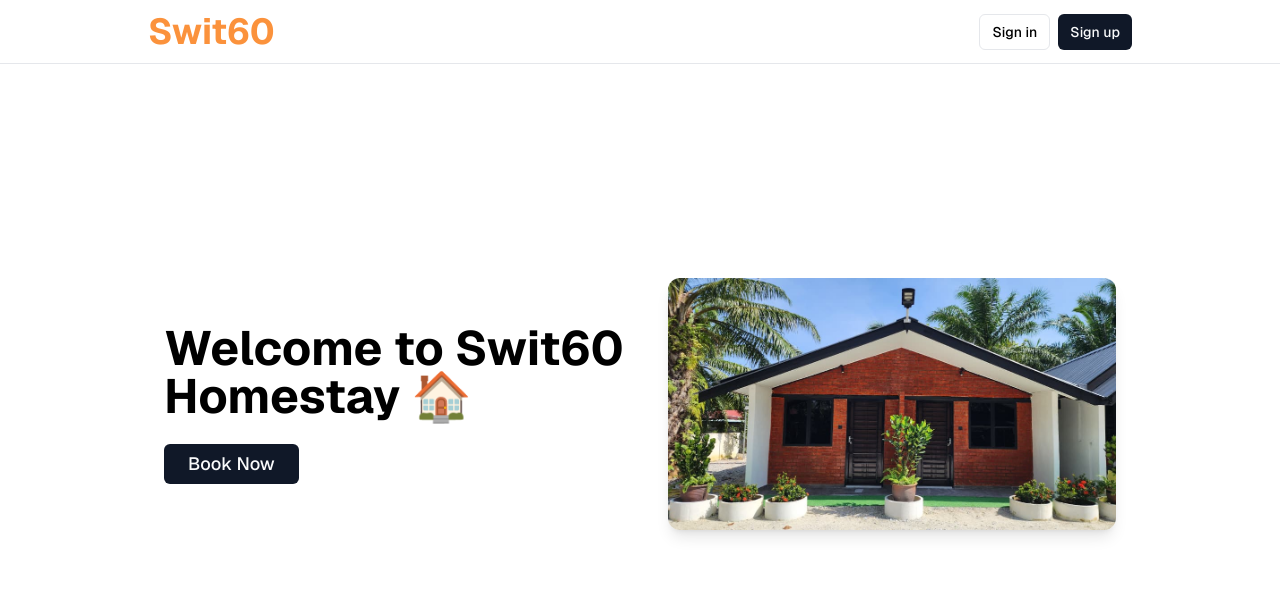
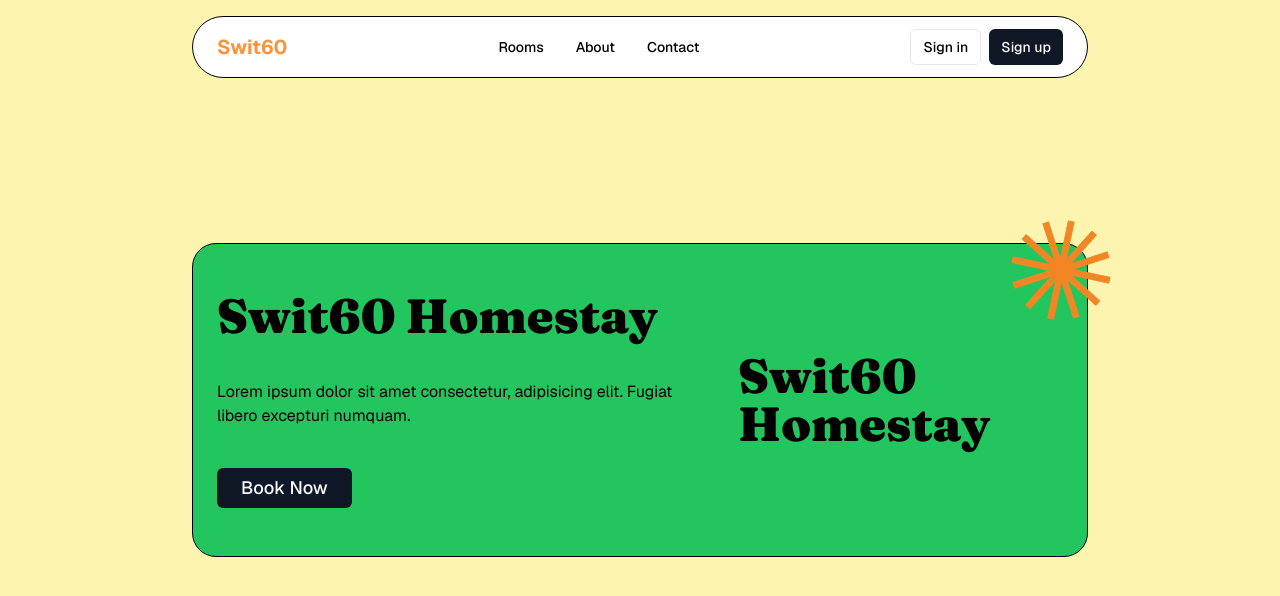
Before and after one commit to HarithHadi/homestay-app, a Next.js app: page / in a window 1280 px wide. Shown: the top 596 px of the page. Built offline with nearby package versions, Linux system fonts and the light colour scheme; no server answers.

Commit message:
Hero and layout change

```diff
--- a/app/globals.css
+++ b/app/globals.css
@@ -82,3 +82,9 @@
       @apply bg-background text-foreground;
     }
   }
+
+  @layer utilities {
+  .test {
+    @apply border border-red-500;
+  }
+}
--- a/app/layout.tsx
+++ b/app/layout.tsx
@@ -9,6 +9,7 @@ import { Geist } from "next/font/google";
 import { ThemeProvider } from "next-themes";
 import Link from "next/link";
 import "./globals.css"; // Import your global CSS
+import FloatingNavbar from "@/components/floating-navbar";
 
 const defaultUrl = process.env.VERCEL_URL
   ? `https://${process.env.VERCEL_URL}`
@@ -33,23 +34,10 @@ export default function RootLayout({
           enableSystem
           disableTransitionOnChange
         >
-          <main className="min-h-screen flex flex-col items-center">
+          <main className="flex flex-col items-center">
             <div className="flex-1 w-full flex flex-col items-center">
-              <nav className=" w-full flex justify-center border-b border-b-foreground/10 h-16">
-
-                <div className=" w-full max-w-5xl flex justify-between items-center p-3 px-5 text-sm">
-                  <Link href={"/"}>
-                    <h1 className="text-3xl md:text-4xl font-bold text-orange-400">Swit60</h1>
-                  </Link>
-                  <div className="flex gap-5 items-center font-semibold">
-                  </div>
-
-                  {!hasEnvVars ? <EnvVarWarning /> : <HeaderAuth />}
-                </div>
-              </nav>
-              <div className="flex flex-col max-w-5xl p-5">
+              <FloatingNavbar />
                 {children}
-              </div>
             </div>
           </main>
         </ThemeProvider>
--- a/app/page.tsx
+++ b/app/page.tsx
@@ -1,4 +1,5 @@
 import Hero from "@/components/hero";
+import Herotoo from "@/components/Herotoo";
 import ConnectSupabaseSteps from "@/components/tutorial/connect-supabase-steps";
 import SignUpUserSteps from "@/components/tutorial/sign-up-user-steps";
 import { hasEnvVars } from "@/utils/supabase/check-env-vars";
@@ -6,7 +7,7 @@ import { hasEnvVars } from "@/utils/supabase/check-env-vars";
 export default async function Home() {
   return (
     <>
-      <Hero />
+      <Herotoo />
     </>
   );
 }
--- /dev/null
+++ b/components/Herotoo.tsx
@@ -0,0 +1,48 @@
+'use client'
+
+import { useRouter } from "next/navigation";
+import { Fraunces } from "next/font/google";
+import Image from "next/image"
+import { Button } from "./ui/button";
+
+const fraunces = Fraunces({
+    subsets: ["latin"],
+    weight: ["900"],
+    display: "swap",
+})
+
+export default function Herotoo() {
+    const router = useRouter();
+    const handleClick = () => {
+        router.push("/rooms");
+    };
+
+    return(
+        <section className="w-full text-foreground min-h-screen flex items-center py-12 sm:py-20 bg-[#FDF4AF]">
+            <div className="bg-green-500 rounded-3xl max-w-4xl mx-auto px-6 py-12 flex flex-col lg:flex-row  items-center justify-center lg:justify-between gap-10 relative border border-black">
+                <div className="space-y-10">
+                    <h1 className={`${fraunces.className} text-4xl md:text-5xl font-extrabold`}>Swit60 Homestay</h1>
+                    <p>Lorem ipsum dolor sit amet consectetur, adipisicing elit. Fugiat libero excepturi numquam.</p>
+                    <Button className="mt-4 px-6 py-3 text-lg transition-all duration-300 hover:scale-105 hover:bg-primary/90 hover:shadow-lg" onClick={handleClick}>
+                        Book Now
+                    </Button>
+                </div>
+                <div className="">
+                      {/* sticker star */}
+                        <h1 className={`${fraunces.className} text-4xl md:text-5xl font-extrabold`}>Swit60 Homestay</h1>
+                </div>
+                  {/* sticker star */}
+                <Image
+                    src="/HeroAssets/star.png"
+                    alt= "Star image"
+                    width={100}
+                    height={100}
+                    className="absolute -top-6 -right-6 rotate-12 z-10"
+                />
+
+            </div>
+
+        </section>
+    )
+
+}
--- /dev/null
+++ b/components/floating-navbar.tsx
@@ -0,0 +1,42 @@
+import Link from "next/link";
+import HeaderAuth from "@/components/header-auth";
+import { EnvVarWarning } from "@/components/env-var-warning";
+import { hasEnvVars } from "@/utils/supabase/check-env-vars";
+
+const navLinks = [
+  { label: "Rooms", href: "/rooms" },
+  { label: "About", href: "/about" },
+  { label: "Contact", href: "/contact" },
+];
+
+export default function FloatingNavbar() {
+  return (
+    <div className="fixed top-4 left-0 right-0 z-50 flex justify-center px-4">
+      <nav className="w-full max-w-4xl flex items-center justify-between gap-6 rounded-full border border-black bg-white  px-6 py-3">
+
+        {/* Logo */}
+        <Link href="/" className="flex items-center gap-2 shrink-0">
+          <span className="text-xl font-bold text-orange-400">Swit60</span>
+        </Link>
+
+        {/* Nav links - hidden on small screens */}
+        <div className="hidden md:flex items-center gap-8 text-sm font-medium text-foreground/70">
+          {navLinks.map((link) => (
+            <Link
+              key={link.href}
+              href={link.href}
+              className="hover:text-foreground transition-colors"
+            >
+              {link.label}
+            </Link>
+          ))}
+        </div>
+
+        {/* Auth */}
+        <div className="flex items-center gap-3 shrink-0">
+          {!hasEnvVars ? <EnvVarWarning /> : <HeaderAuth />}
+        </div>
+      </nav>
+    </div>
+  );
+}
```
Also changed, not shown: public/HeroAssets/HouseonHill.png (added), public/HeroAssets/Star.png (added).
